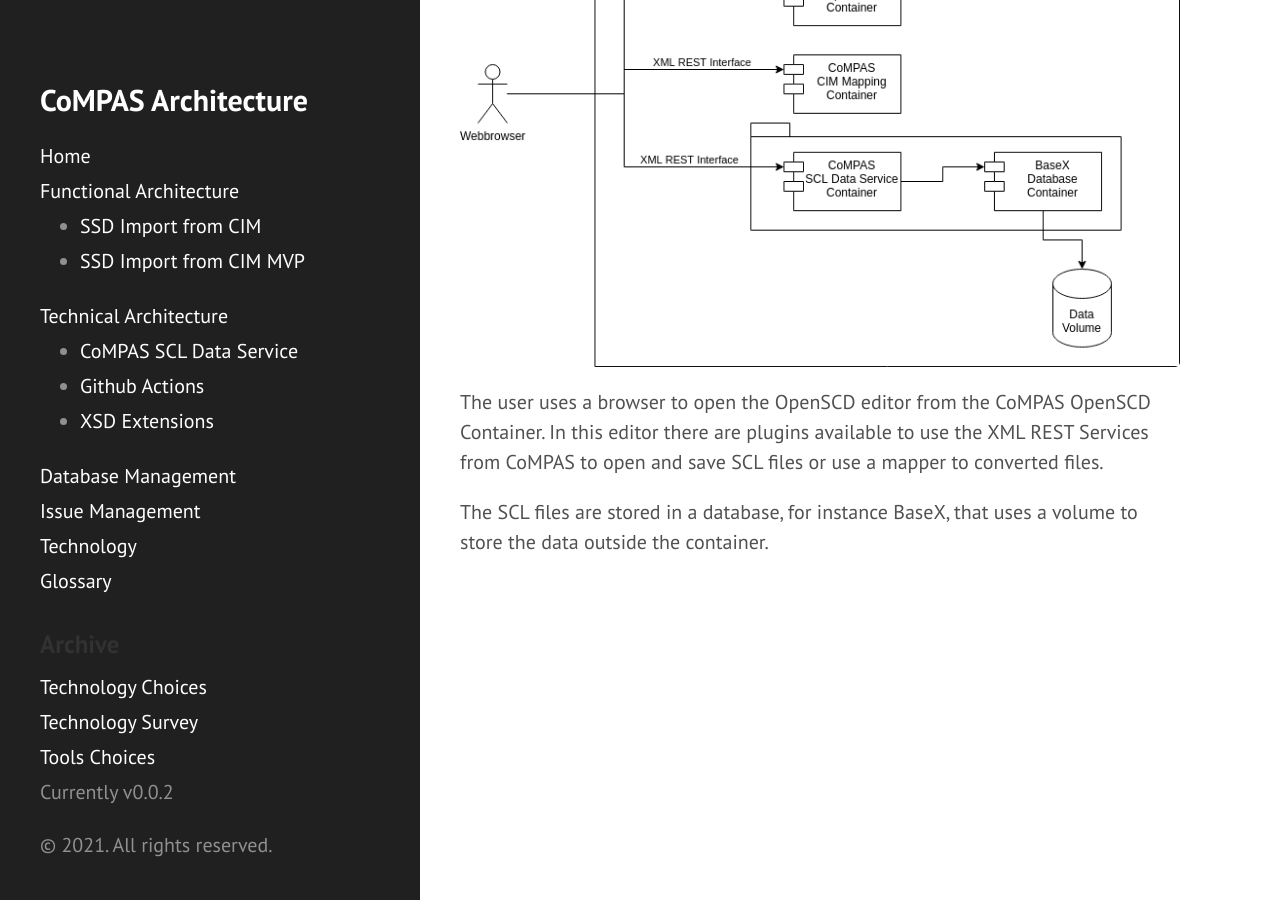
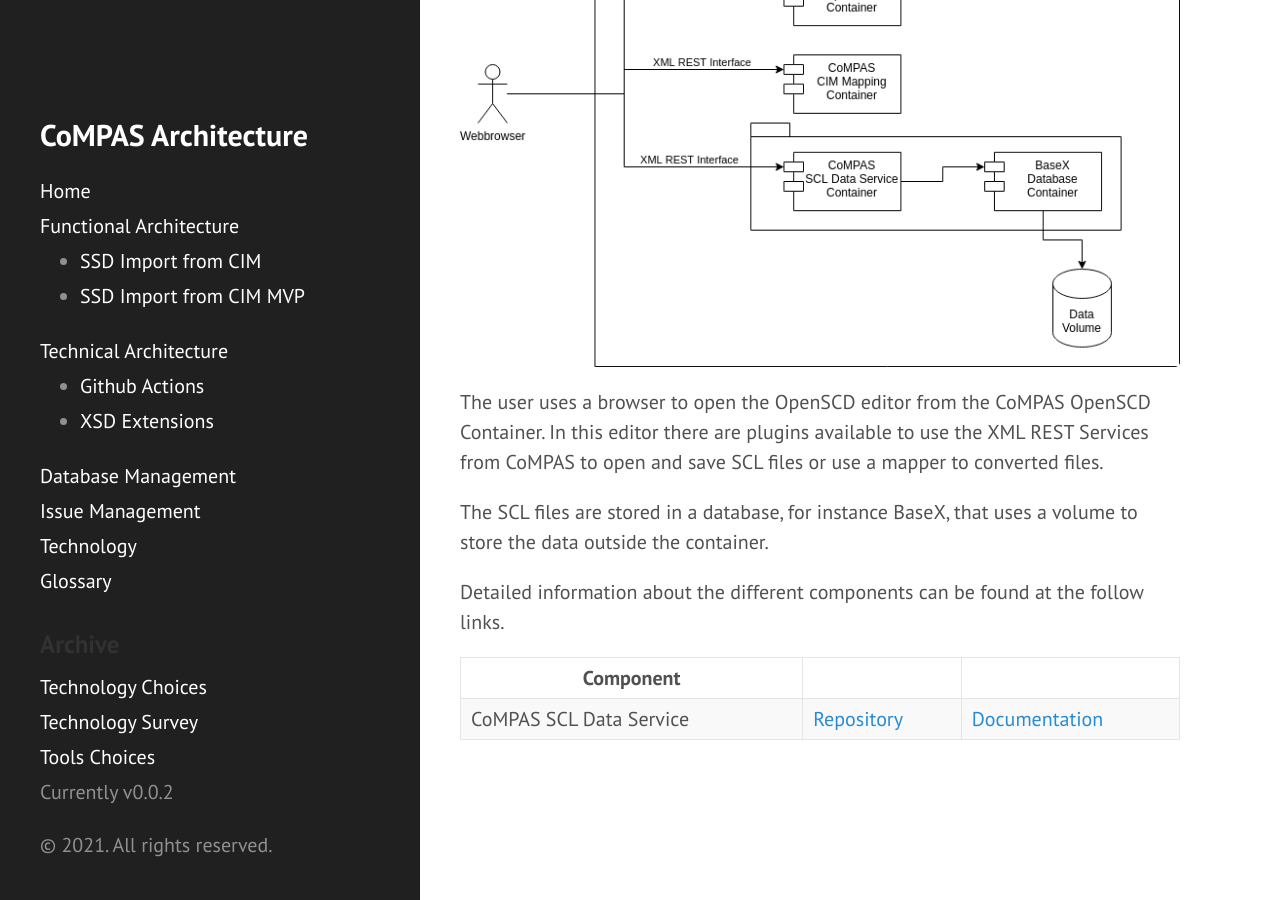
Before and after one commit to com-pas/compas-architecture, a Jekyll site: the page built from technical/TECHNICAL_ARCHITECTURE.md, in a window 1280 px wide and 900 px high, scrolled down 1995 px. Built offline with Jekyll 4.4.1, drawn with Linux system fonts in a browser that asks for light colours; our own code applies the rules of GitHub Pages for plain Markdown files.

Commit message:
Moved to SCL Data Service repository + add reference to Git repo.
Signed-off-by: Dennis Labordus <dennis.labordus@alliander.com>

```diff
--- a/_includes/sidebar.html
+++ b/_includes/sidebar.html
@@ -29,9 +29,6 @@ SPDX-License-Identifier: CC-BY-4.0
       <a class="sidebar-nav-item{% if page.url == "TECHNICAL_ARCHITECTURE.html" %} active{% endif %}" href="{{ site.baseurl }}/technical/TECHNICAL_ARCHITECTURE.html">Technical Architecture</a>
       <ul class="nav-list ">
         <li class="nav-list-item ">
-          <a href="{{ site.baseurl }}/technical/COMPAS_SCL_DATA_SERVICE.html" class="sidebar-nav-item">CoMPAS SCL Data Service</a>
-        </li>
-        <li class="nav-list-item ">
           <a href="{{ site.baseurl }}/technical/GITHUB_ACTIONS.html" class="sidebar-nav-item">Github Actions</a>
         </li>
         <li class="nav-list-item ">
--- a/technical/TECHNICAL_ARCHITECTURE.md
+++ b/technical/TECHNICAL_ARCHITECTURE.md
@@ -43,3 +43,9 @@ The user uses a browser to open the OpenSCD editor from the CoMPAS OpenSCD Conta
 available to use the XML REST Services from CoMPAS to open and save SCL files or use a mapper to converted files.
 
 The SCL files are stored in a database, for instance BaseX, that uses a volume to store the data outside the container.
+
+Detailed information about the different components can be found at the follow links.
+
+| Component |  |  |
+| --- | --- | --- |
+| CoMPAS SCL Data Service | [Repository](https://github.com/com-pas/compas-scl-data-service)  | [Documentation](https://github.com/com-pas/compas-scl-data-service/blob/doc/compas-scl-data-service.md) |
```
Also changed, not shown: technical/COMPAS_SCL_DATA_SERVICE.md (deleted, +0 -56 lines), technical/images/CoMPAS-SclDataService-Classdiagram.png (deleted), technical/images/CoMPAS-SclDataService-ComponentDiagram.png (deleted), technical/images/CoMPAS-SclDataService-Databases.png (deleted), 2 other files.
